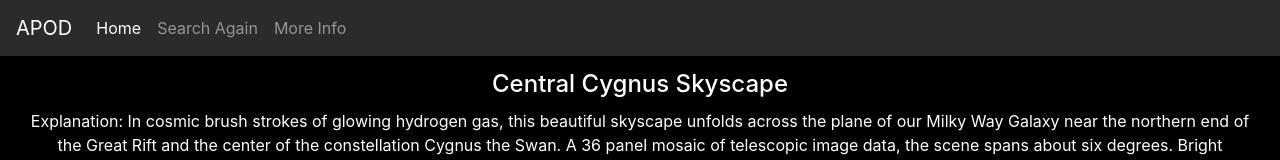
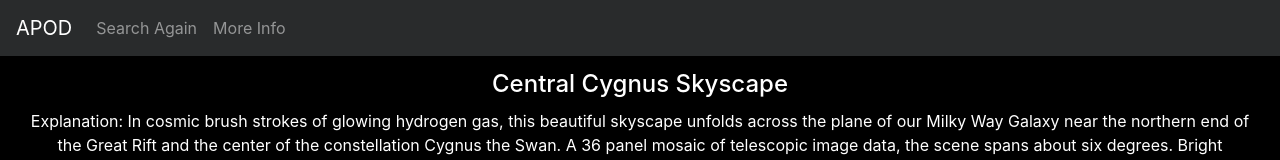
Before and after one commit to Lotharan/Capstone, a plain HTML site: page resultspage.html in a window 1280 px wide. Shown: the top 160 px of the page. Drawn offline with nearby package versions, Linux system fonts and the light colour scheme; a script that the page names is missing.

Commit message:
finished style work

```diff
--- a/resultspage.html
+++ b/resultspage.html
@@ -15,9 +15,6 @@
 			<a class="navbar-brand" href="#">APOD</a>
 			<div class="collapse navbar-collapse" id="navbarNav">
 				<ul class="navbar-nav">
-					<li class="nav-item active">
-						<a class="nav-link" href="#">Home <span class="sr-only">(current)</span></a>
-					</li>
 					<li class="nav-item">
 						<a class="nav-link" href="#">Search Again</a>
 					</li>
```
